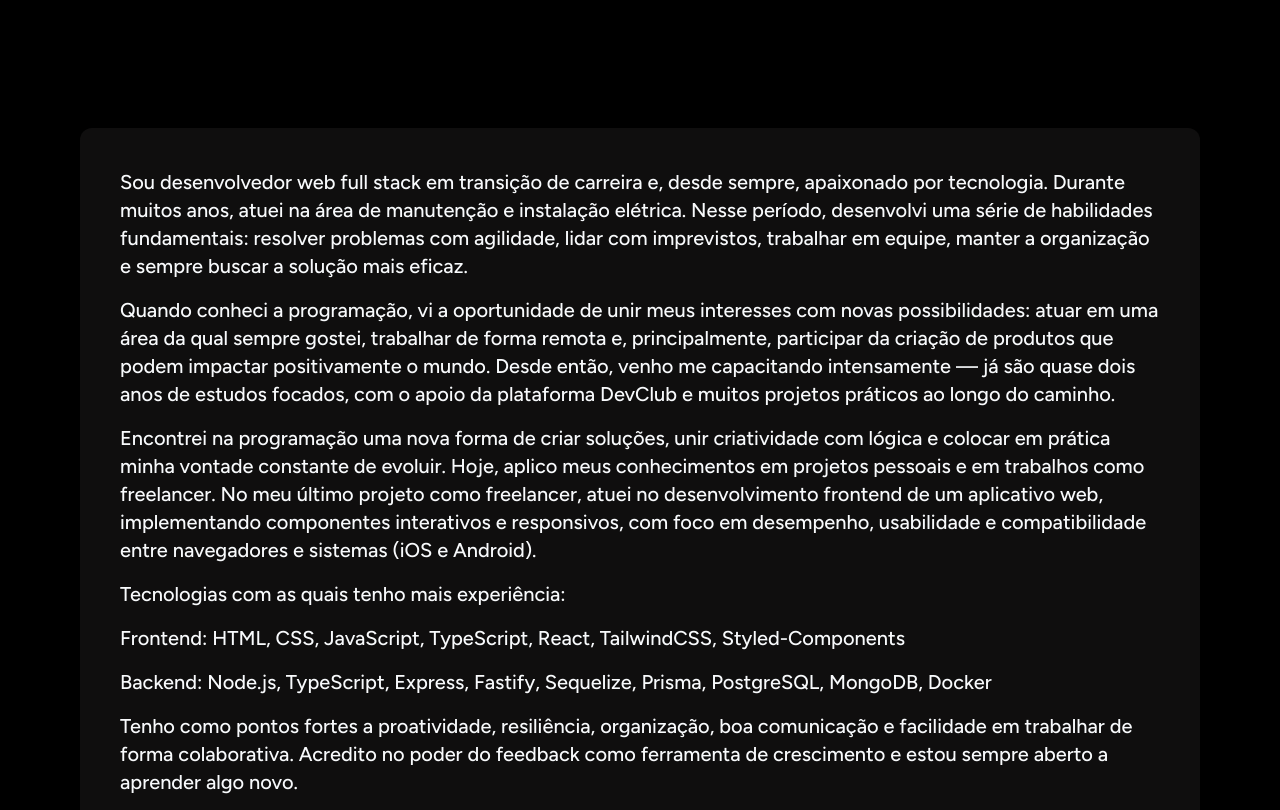
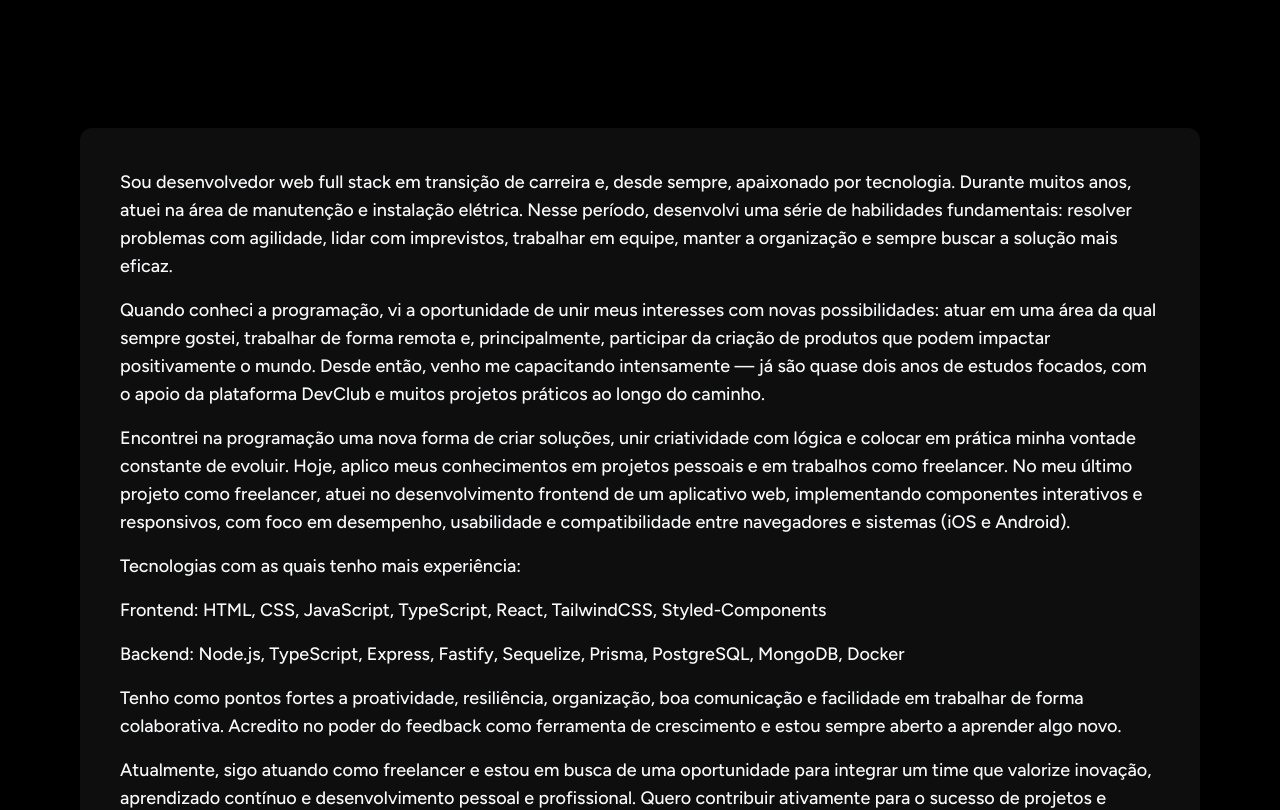
Before and after one commit to lucasfgaldinos/meu-portfolio, a React (Vite) app: page / in a window 1280 px wide. Shown: the part 800-1610 px from the top of the page. Built offline with nearby package versions, Linux system fonts and the light colour scheme.

Commit message:
style: Adicionar transition nos links do hero e diminuir tamanho da fonto do texto do About section

```diff
--- a/src/containers/about/index.tsx
+++ b/src/containers/about/index.tsx
@@ -1,7 +1,7 @@
 export function About() {
 	return (
 		<section className="section-container">
-			<div className="flex flex-col gap-4 bg-bg-card p-4 md:p-10 rounded-xl w-full text-sm md:text-xl mx-auto text-light font-medium">
+			<div className="flex flex-col gap-4 bg-bg-card p-4 md:p-10 rounded-xl w-full text-sm md:text-lg mx-auto text-light font-medium">
 				<p>
 					Sou desenvolvedor web full stack em transição de carreira e, desde
 					sempre, apaixonado por tecnologia. Durante muitos anos, atuei na área
--- a/src/containers/hero/index.tsx
+++ b/src/containers/hero/index.tsx
@@ -44,7 +44,7 @@ export function Hero() {
 					href="https://github.com/lucasfgaldinos"
 					target="_blank"
 					rel="noopener noreferrer"
-					className="text-light/70 hover:text-light text-xs md:text-base font-medium flex items-center gap-2"
+					className="text-light/70 hover:text-light text-xs md:text-base font-medium flex items-center gap-2 transition-colors"
 				>
 					GitHub <SquareArrowOutUpRight size={16} />
 				</a>
@@ -52,7 +52,7 @@ export function Hero() {
 					href="https://www.linkedin.com/in/lucas-fernando-galdino-da-silva/"
 					target="_blank"
 					rel="noopener noreferrer"
-					className="text-light/70 hover:text-light text-xs md:text-base font-medium flex items-center gap-2"
+					className="text-light/70 hover:text-light text-xs md:text-base font-medium flex items-center gap-2 transition-colors"
 				>
 					LinkedIn <SquareArrowOutUpRight size={16} />
 				</a>
```
